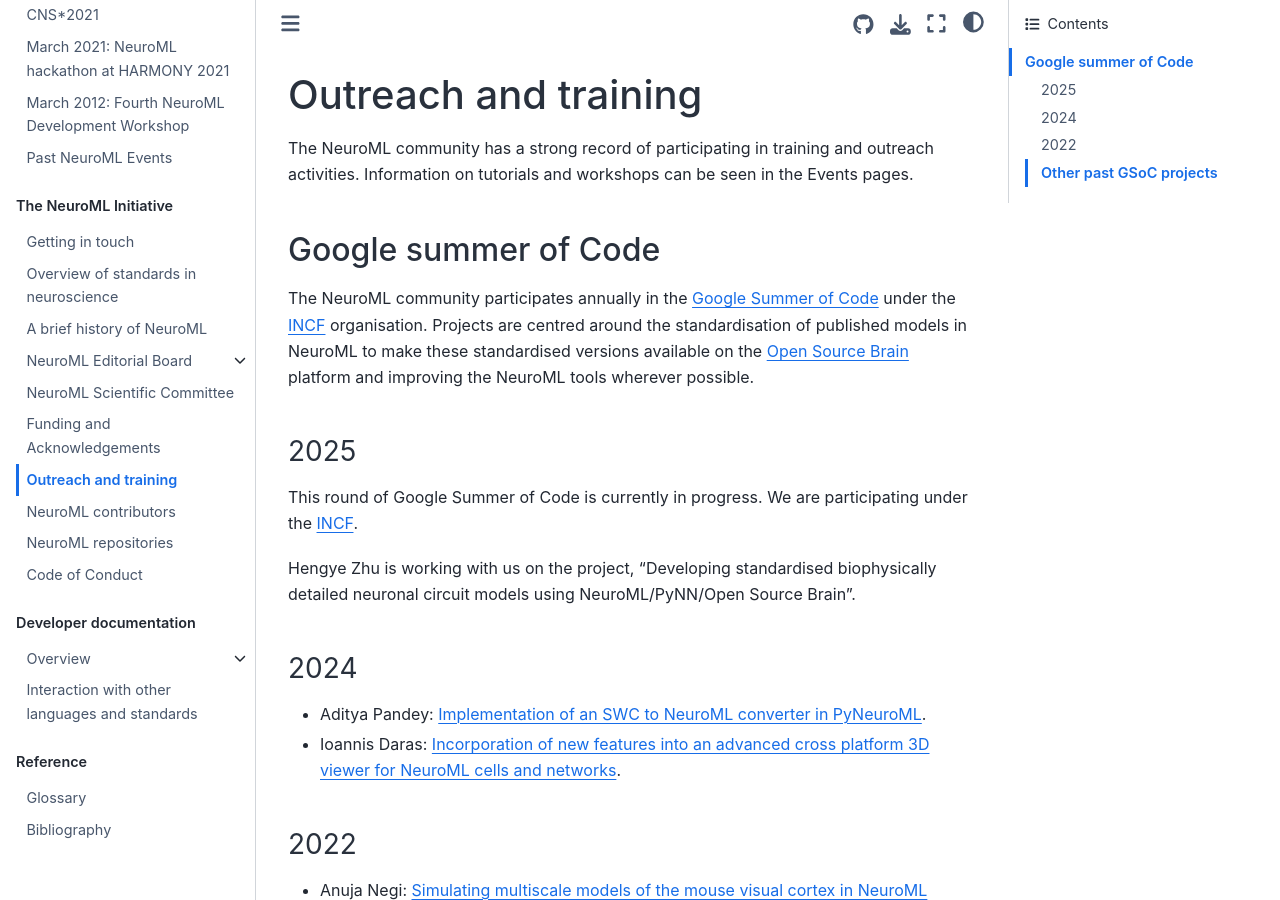
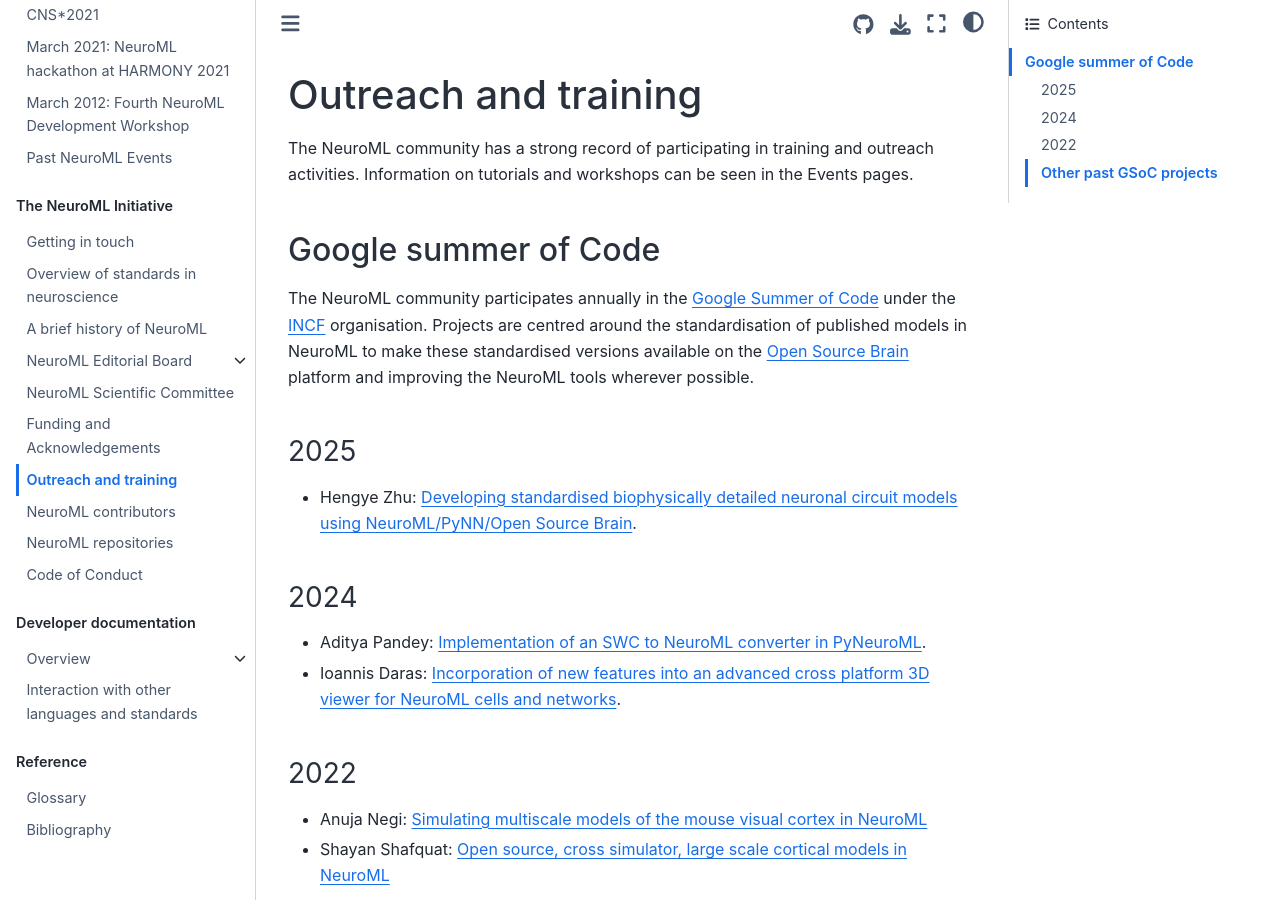
Before and after one commit to NeuroML/Documentation, a Jupyter Book: the page built from source/NeuroMLOrg/OutreachTraining.md, in a window 1280 px wide and 900 px high. Built offline with Jupyter Book 1.0.4 settings and Sphinx 7.4.7 and the Sphinx Book theme 1.1.4, drawn with Linux system fonts in a browser that asks for light colours; pages that are not in the unit, such as notebooks, are missing from menus.

Commit message:
feat: update gsoc 2025

```diff
--- a/source/NeuroMLOrg/OutreachTraining.md
+++ b/source/NeuroMLOrg/OutreachTraining.md
@@ -14,11 +14,7 @@ Projects are centred around the standardisation of published models in NeuroML t
 (neuromlorg:outreachtraining:gsoc:2025)=
 ### 2025
 
-This round of Google Summer of Code is currently in progress.
-We are participating under the [INCF](https://incf.org/blog/call-project-ideas-and-mentors-gsoc-2025).
-
-Hengye Zhu is working with us on the project, "Developing standardised biophysically detailed neuronal circuit models using NeuroML/PyNN/Open Source Brain".
-
+- Hengye Zhu: [Developing standardised biophysically detailed neuronal circuit models using NeuroML/PyNN/Open Source Brain](https://github.com/OpenSourceBrain/Macaque_auditory_thalamocortical_model_data/tree/feat-neuroml-gsoc/NeuroML2).
 
 (neuromlorg:outreachtraining:gsoc:2024)=
 ### 2024
```
